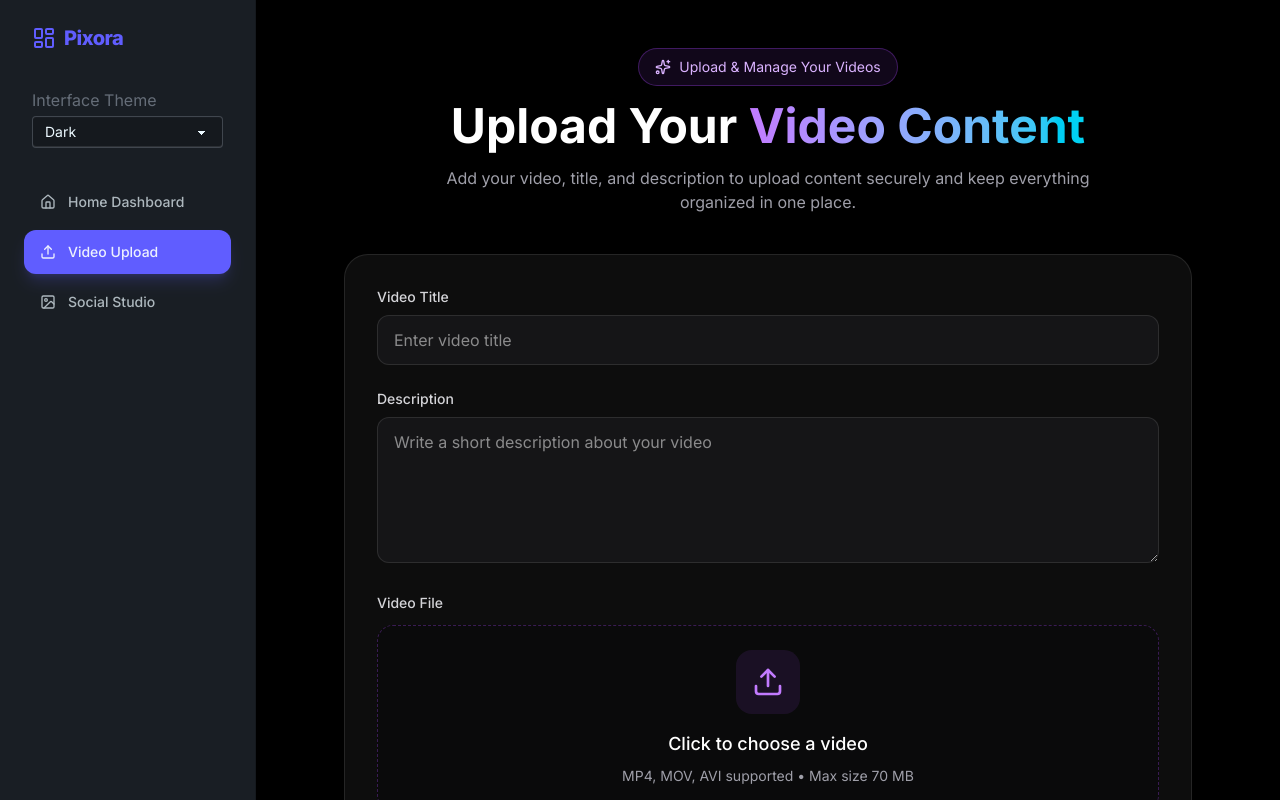
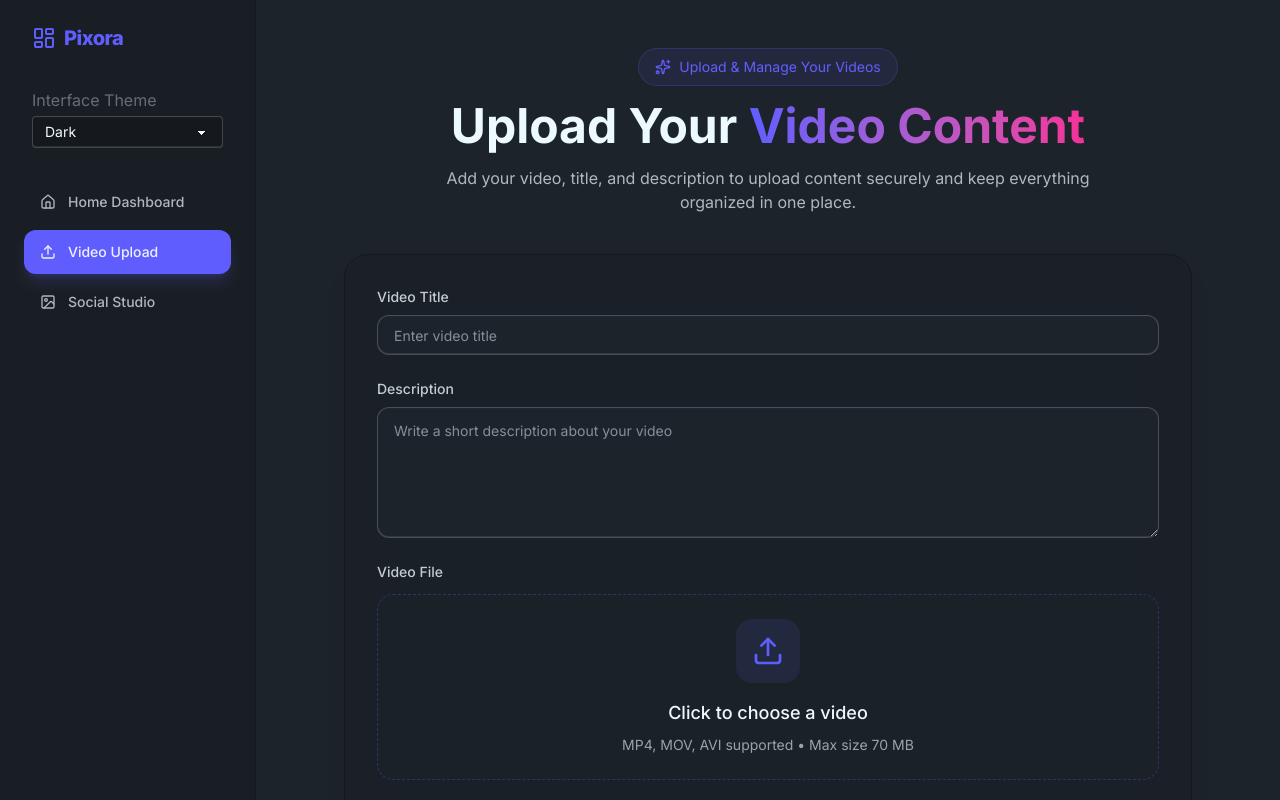
Before and after one commit to Shreyavaishya/firstsaasproject, a Next.js app: page /video-upload in a window 1280 px wide. Shown: the top 800 px of the page. Built offline with nearby package versions, Linux system fonts and the light colour scheme.

Commit message:
sync theme with vdo and social share

```diff
--- a/app/(app)/layout.tsx
+++ b/app/(app)/layout.tsx
@@ -2,8 +2,14 @@
 import React, { useState, useEffect } from 'react'
 import Link from 'next/link'
 import { usePathname } from 'next/navigation'
-import { UserButton } from '@clerk/nextjs'
+import dynamic from 'next/dynamic'
 import { Video, Image, Upload, Home, LayoutDashboard } from 'lucide-react'
+
+// 🚀 Dynamically load your Client Wrapper Button to eliminate Hydration errors
+const ClientUserButton = dynamic(() => import('@/components/ClientUserButton'), {
+  ssr: false,
+  loading: () => <div className="h-8 w-8 animate-pulse rounded-full bg-base-300" />,
+});
 
 // 🎨 List of popular themes to display in your dropdown menu
 const AVAILABLE_THEMES = [
@@ -46,7 +52,7 @@ export default function AppLayout({
     <div className="flex min-h-screen bg-base-100 text-base-content" data-theme={theme}>
 
       {/* 🔹 Left Navigation Sidebar */}
-      <aside className="w-64 border-r border-base-300 bg-base-200 p-6 flex flex-col justify-between hidden md:flex">
+      <aside className="w-64 border-r border-base-300 bg-base-200 p-6 flex flex-col justify-between md:flex">
         <div className="space-y-8">
 
           {/* Branding Header */}
@@ -102,7 +108,8 @@ export default function AppLayout({
             <span className="text-xs opacity-50">Workspace</span>
             <span className="text-sm font-semibold">Creator Panel</span>
           </div>
-          <UserButton />
+          {/* Swapped with the safe dynamic client component */}
+          <ClientUserButton />
         </div>
       </aside>
 
@@ -110,7 +117,8 @@ export default function AppLayout({
       <div className="flex-1 flex flex-col min-w-0">
         <header className="md:hidden flex justify-between items-center bg-base-200 p-4 border-b border-base-300">
           <span className="text-lg font-extrabold text-primary">Pixora</span>
-          <UserButton />
+          {/* Swapped with the safe dynamic client component */}
+          <ClientUserButton />
         </header>
 
         <main className="flex-1 overflow-y-auto">
--- a/app/(app)/social-share/page.tsx
+++ b/app/(app)/social-share/page.tsx
@@ -94,49 +94,51 @@ export default function SocialShare() {
   };
 
   return (
-    <main className="min-h-screen bg-black text-white">
-      {/* background glow */}
-      <div className="absolute inset-0 -z-10 overflow-hidden">
-        <div className="absolute top-20 left-1/2 h-72 w-72 -translate-x-1/2 rounded-full bg-purple-600/20 blur-3xl" />
-        <div className="absolute bottom-10 right-10 h-64 w-64 rounded-full bg-cyan-500/10 blur-3xl" />
+    // Swapped bg-black text-white for dynamic semantic classes
+    <main className="min-h-screen bg-base-100 text-base-content relative">
+      {/* Background glow utilizing theme variables */}
+      <div className="absolute inset-0 -z-10 overflow-hidden pointer-events-none">
+        <div className="absolute top-20 left-1/2 h-72 w-72 -translate-x-1/2 rounded-full bg-primary/10 blur-3xl" />
+        <div className="absolute bottom-10 right-10 h-64 w-64 rounded-full bg-secondary/10 blur-3xl" />
       </div>
 
       <div className="mx-auto max-w-5xl px-6 py-12">
         {/* Heading */}
         <div className="mb-10 text-center">
-          <div className="mb-4 inline-flex items-center rounded-full border border-purple-500/30 bg-purple-500/10 px-4 py-2 text-sm text-purple-300">
+          <div className="mb-4 inline-flex items-center rounded-full border border-primary/20 bg-primary/10 px-4 py-2 text-sm text-primary">
             <Sparkles className="mr-2 h-4 w-4" />
             Social Media Image Creator
           </div>
 
           <h1 className="text-4xl font-bold md:text-5xl">
             Create Perfect{" "}
-            <span className="bg-linear-to-r from-purple-400 to-cyan-400 bg-clip-text text-transparent">
+            <span className="bg-gradient-to-r from-primary to-secondary bg-clip-text text-transparent">
               Social Media Images
             </span>
           </h1>
 
-          <p className="mx-auto mt-4 max-w-2xl text-zinc-400">
+          <p className="mx-auto mt-4 max-w-2xl opacity-70">
             Upload your image, choose the platform format, and instantly generate
             optimized versions for Instagram, Twitter, Facebook, and more.
           </p>
         </div>
 
-        <div className="rounded-3xl border border-white/10 bg-white/5 p-8 shadow-2xl backdrop-blur-xl">
+        {/* Outer panel card using base-200 */}
+        <div className="rounded-3xl border border-base-300 bg-base-200/50 p-8 shadow-2xl backdrop-blur-xl">
           {/* Upload section */}
           <div>
             <h2 className="mb-4 text-2xl font-semibold">Upload an Image</h2>
 
-            <div className="rounded-2xl border border-dashed border-purple-500/30 bg-zinc-950/60 p-6 transition hover:border-purple-400">
+            <div className="rounded-2xl border border-dashed border-primary/30 bg-base-100/60 p-6 transition hover:border-primary">
               <label className="flex cursor-pointer flex-col items-center justify-center text-center">
-                <div className="mb-4 rounded-2xl bg-purple-500/10 p-4">
-                  <Upload className="h-8 w-8 text-purple-400" />
+                <div className="mb-4 rounded-2xl bg-primary/10 p-4">
+                  <Upload className="h-8 w-8 text-primary" />
                 </div>
 
-                <p className="text-lg font-medium text-white">
+                <p className="text-lg font-medium">
                   Click to choose an image
                 </p>
-                <p className="mt-2 text-sm text-zinc-400">
+                <p className="mt-2 text-sm opacity-60">
                   JPG, PNG, WEBP supported
                 </p>
 
@@ -151,10 +153,10 @@ export default function SocialShare() {
 
             {isUploading && (
               <div className="mt-6">
-                <div className="h-2 w-full overflow-hidden rounded-full bg-zinc-800">
-                  <div className="h-full animate-pulse rounded-full bg-linear-to-r from-purple-500 to-cyan-500" />
+                <div className="h-2 w-full overflow-hidden rounded-full bg-base-300">
+                  <div className="h-full animate-pulse rounded-full bg-gradient-to-r from-primary to-secondary" />
                 </div>
-                <p className="mt-2 text-sm text-zinc-400">Uploading image...</p>
+                <p className="mt-2 text-sm opacity-60">Uploading image...</p>
               </div>
             )}
           </div>
@@ -168,14 +170,15 @@ export default function SocialShare() {
                   Select Social Media Format
                 </h2>
 
-                <label className="mb-2 block text-sm font-medium text-zinc-300">
+                <label className="mb-2 block text-sm font-medium opacity-80">
                   Choose a format
                 </label>
 
                 <div className="relative">
-                  <Crop className="absolute left-4 top-1/2 h-5 w-5 -translate-y-1/2 text-zinc-400" />
+                  <Crop className="absolute left-4 top-1/2 h-5 w-5 -translate-y-1/2 opacity-60" />
+                  {/* Using standard DaisyUI select class */}
                   <select
-                    className="w-full appearance-none rounded-xl border border-white/10 bg-zinc-900/80 py-3 pl-12 pr-4 text-white outline-none transition focus:border-purple-500 focus:ring-2 focus:ring-purple-500/30"
+                    className="select select-bordered w-full rounded-xl bg-base-100 py-3 pl-12 pr-4 outline-none transition focus:border-primary focus:ring-2 focus:ring-primary/20"
                     value={selectedFormat}
                     onChange={(e) =>
                       setSelectedFormat(e.target.value as SocialFormat)
@@ -189,23 +192,25 @@ export default function SocialShare() {
                   </select>
                 </div>
 
-                <div className="mt-6 rounded-2xl border border-white/10 bg-zinc-900/60 p-5">
+                {/* Sub-container box using clear layout depth splits */}
+                <div className="mt-6 rounded-2xl border border-base-300 bg-base-100 p-5">
                   <h3 className="mb-3 flex items-center gap-2 text-lg font-semibold">
-                    <ImageIcon className="h-5 w-5 text-cyan-400" />
+                    <ImageIcon className="h-5 w-5 text-secondary" />
                     Selected Output
                   </h3>
-                  <p className="text-zinc-300">{selectedFormat}</p>
-                  <p className="mt-2 text-sm text-zinc-400">
+                  <p className="font-medium">{selectedFormat}</p>
+                  <p className="mt-2 text-sm opacity-70">
                     Resolution: {socialFormats[selectedFormat].width} ×{" "}
                     {socialFormats[selectedFormat].height}
                   </p>
-                  <p className="text-sm text-zinc-400">
+                  <p className="text-sm opacity-70">
                     Aspect Ratio: {socialFormats[selectedFormat].aspectRatio}
                   </p>
                 </div>
 
+                {/* DaisyUI Button conversion */}
                 <button
-                  className="mt-6 flex w-full items-center justify-center gap-2 rounded-xl bg-linear-to-r from-purple-500 to-cyan-500 px-6 py-3 font-semibold text-white shadow-lg transition hover:scale-[1.01]"
+                  className="btn btn-primary mt-6 flex w-full items-center justify-center gap-2 rounded-xl text-white shadow-lg transition hover:scale-[1.01]"
                   onClick={handleDownload}
                 >
                   <Download className="h-5 w-5" />
@@ -217,19 +222,20 @@ export default function SocialShare() {
               <div>
                 <h3 className="mb-4 text-2xl font-semibold">Preview</h3>
 
-                <div className="relative flex min-h-80 items-center justify-center rounded-3xl border border-white/10 bg-zinc-950/70 p-4">
+                {/* Canvas card setup */}
+                <div className="relative flex min-h-80 items-center justify-center rounded-3xl border border-base-300 bg-base-100 p-4">
                   {isTransforming && (
-                    <div className="absolute inset-0 z-10 flex items-center justify-center rounded-3xl bg-black/50 backdrop-blur-sm">
+                    <div className="absolute inset-0 z-10 flex items-center justify-center rounded-3xl bg-base-300/50 backdrop-blur-sm">
                       <div className="flex flex-col items-center gap-3">
-                        <div className="h-10 w-10 animate-spin rounded-full border-4 border-zinc-700 border-t-purple-400"></div>
-                        <p className="text-sm text-zinc-300">
+                        <div className="h-10 w-10 animate-spin rounded-full border-4 border-base-200 border-t-primary"></div>
+                        <p className="text-sm opacity-80">
                           Transforming image...
                         </p>
                       </div>
                     </div>
                   )}
 
-                  <div className="overflow-hidden rounded-2xl border border-white/10 shadow-lg">
+                  <div className="overflow-hidden rounded-2xl border border-base-300 shadow-lg">
                     <CldImage
                       width={socialFormats[selectedFormat].width}
                       height={socialFormats[selectedFormat].height}
--- a/app/(app)/video-upload/page.tsx
+++ b/app/(app)/video-upload/page.tsx
@@ -51,82 +51,86 @@ function VideoUpload() {
   };
 
   return (
-    <main className="min-h-screen bg-black text-white">
-      {/* background glow */}
-      <div className="absolute inset-0 -z-10 overflow-hidden">
-        <div className="absolute top-20 left-1/2 h-72 w-72 -translate-x-1/2 rounded-full bg-purple-600/20 blur-3xl" />
-        <div className="absolute bottom-10 right-10 h-64 w-64 rounded-full bg-cyan-500/10 blur-3xl" />
+    // Changed bg-black text-white to dynamic semantic variables
+    <main className="min-h-screen bg-base-100 text-base-content relative">
+      {/* Background glow adapts softly to themes using opacity */}
+      <div className="absolute inset-0 -z-10 overflow-hidden pointer-events-none">
+        <div className="absolute top-20 left-1/2 h-72 w-72 -translate-x-1/2 rounded-full bg-primary/10 blur-3xl" />
+        <div className="absolute bottom-10 right-10 h-64 w-64 rounded-full bg-secondary/10 blur-3xl" />
       </div>
 
       <div className="mx-auto max-w-4xl px-6 py-12">
-        {/* heading */}
+        {/* Heading */}
         <div className="mb-10 text-center">
-          <div className="mb-4 inline-flex items-center rounded-full border border-purple-500/30 bg-purple-500/10 px-4 py-2 text-sm text-purple-300">
+          <div className="mb-4 inline-flex items-center rounded-full border border-primary/20 bg-primary/10 px-4 py-2 text-sm text-primary">
             <Sparkles className="mr-2 h-4 w-4" />
             Upload & Manage Your Videos
           </div>
 
           <h1 className="text-4xl font-bold md:text-5xl">
             Upload Your{" "}
-            <span className="bg-linear-to-r from-purple-400 to-cyan-400 bg-clip-text text-transparent">
+            <span className="bg-linear-to-r from-primary to-secondary bg-clip-text text-transparent">
               Video Content
             </span>
           </h1>
 
-          <p className="mx-auto mt-4 max-w-2xl text-zinc-400">
+          {/* Muted content description color */}
+          <p className="mx-auto mt-4 max-w-2xl opacity-70">
             Add your video, title, and description to upload content securely and
             keep everything organized in one place.
           </p>
         </div>
 
-        {/* upload card */}
-        <div className="rounded-3xl border border-white/10 bg-white/5 p-8 shadow-2xl backdrop-blur-xl">
+        {/* Card wrapper uses bg-base-200 for layered depth */}
+        <div className="rounded-3xl border border-base-300 bg-base-200/50 p-8 shadow-xl backdrop-blur-xl">
           <form onSubmit={handleSubmit} className="space-y-6">
             {/* Title */}
             <div>
-              <label className="mb-2 block text-sm font-medium text-zinc-300">
+              <label className="mb-2 block text-sm font-medium opacity-80">
                 Video Title
               </label>
+              {/* Using native DaisyUI input styling for flawless theme adaptation */}
               <input
                 type="text"
                 value={title}
                 onChange={(e) => setTitle(e.target.value)}
                 placeholder="Enter video title"
-                className="w-full rounded-xl border border-white/10 bg-zinc-900/80 px-4 py-3 text-white outline-none transition focus:border-purple-500 focus:ring-2 focus:ring-purple-500/30"
+                className="input input-bordered w-full rounded-xl bg-base-100 px-4 py-3 outline-none transition focus:border-primary focus:ring-2 focus:ring-primary/20"
                 required
               />
             </div>
 
             {/* Description */}
             <div>
-              <label className="mb-2 block text-sm font-medium text-zinc-300">
+              <label className="mb-2 block text-sm font-medium opacity-80">
                 Description
               </label>
+              {/* Using native DaisyUI textarea styling */}
               <textarea
                 value={description}
                 onChange={(e) => setDescription(e.target.value)}
                 placeholder="Write a short description about your video"
                 rows={5}
-                className="w-full rounded-xl border border-white/10 bg-zinc-900/80 px-4 py-3 text-white outline-none transition focus:border-cyan-500 focus:ring-2 focus:ring-cyan-500/30"
+                className="textarea textarea-bordered w-full rounded-xl bg-base-100 px-4 py-3 outline-none transition focus:border-secondary focus:ring-2 focus:ring-secondary/20"
               />
             </div>
 
             {/* File Upload */}
             <div>
-              <label className="mb-3 block text-sm font-medium text-zinc-300">
+              <label className="mb-3 block text-sm font-medium opacity-80">
                 Video File
               </label>
 
-              <div className="rounded-2xl border border-dashed border-purple-500/30 bg-zinc-950/60 p-6 transition hover:border-purple-400">
+              <div className="rounded-2xl border border-dashed border-primary/30 bg-base-100/60 p-6 transition hover:border-primary">
                 <label className="flex cursor-pointer flex-col items-center justify-center text-center">
-                  <div className="mb-4 rounded-2xl bg-purple-500/10 p-4">
-                    <Upload className="h-8 w-8 text-purple-400" />
+                  <div className="mb-4 rounded-2xl bg-primary/10 p-4">
+                    <Upload className="h-8 w-8 text-primary" />
                   </div>
 
-                  <p className="text-lg font-medium text-white">
+                  <p className="text-lg font-medium">
                     Click to choose a video
                   </p>
-                  <p className="mt-2 text-sm text-zinc-400">
+                  <p className="mt-2 text-sm opacity-60">
                     MP4, MOV, AVI supported • Max size 70 MB
                   </p>
 
@@ -141,16 +145,16 @@ function VideoUpload() {
 
                 {/* Selected file preview */}
                 {file && (
-                  <div className="mt-6 rounded-2xl border border-white/10 bg-white/5 p-4">
+                  <div className="mt-6 rounded-2xl border border-base-300 bg-base-200 p-4">
                     <div className="flex items-center gap-3">
-                      <div className="rounded-xl bg-cyan-500/10 p-3">
-                        <FileVideo className="h-6 w-6 text-cyan-400" />
+                      <div className="rounded-xl bg-secondary/10 p-3">
+                        <FileVideo className="h-6 w-6 text-secondary" />
                       </div>
                       <div className="min-w-0">
-                        <p className="truncate font-medium text-white">
+                        <p className="truncate font-medium">
                           {file.name}
                         </p>
-                        <p className="text-sm text-zinc-400">
+                        <p className="text-sm opacity-60">
                           {(file.size / (1024 * 1024)).toFixed(2)} MB
                         </p>
                       </div>
@@ -160,11 +164,11 @@ function VideoUpload() {
               </div>
             </div>
 
-            {/* Upload button */}
+            {/* Dynamic Button utilizing DaisyUI classes */}
             <button
               type="submit"
               disabled={isUploading}
-              className="flex w-full items-center justify-center gap-2 rounded-xl bg-linear-to-r from-purple-500 to-cyan-500 px-6 py-3 font-semibold text-white shadow-lg transition hover:scale-[1.01] disabled:cursor-not-allowed disabled:opacity-70"
+              className="btn btn-primary w-full gap-2 rounded-xl text-white shadow-lg transition hover:scale-[1.01] disabled:cursor-not-allowed disabled:opacity-70"
             >
               {isUploading ? (
                 <>
--- /dev/null
+++ b/components/ClientUserButton.tsx
@@ -0,0 +1,6 @@
+"use client";
+import { UserButton } from "@clerk/nextjs";
+
+export default function ClientUserButton() {
+  return <UserButton />;
+}
--- a/components/landing/CTA.tsx
+++ b/components/landing/CTA.tsx
@@ -13,7 +13,7 @@ export default function CTA() {
       transition={{ duration: 0.6 }}
       className="mx-auto max-w-7xl px-6 py-20"
     >
-      <div className="relative overflow-hidden rounded-3xl border border-white/10 bg-gradient-to-r from-purple-600/20 via-zinc-900 to-cyan-600/20 p-10 text-center shadow-2xl backdrop-blur">
+      <div className="relative overflow-hidden rounded-3xl border border-white/10 bg-linear-to-r from-purple-600/20 via-zinc-900 to-cyan-600/20 p-10 text-center shadow-2xl backdrop-blur">
 
         {/* glow effect */}
         <div className="absolute -top-20 left-1/2 h-72 w-72 -translate-x-1/2 rounded-full bg-purple-500/20 blur-3xl" />
@@ -31,7 +31,7 @@ export default function CTA() {
 
             <Link
               href="/video-upload"
-              className="rounded-xl bg-gradient-to-r from-purple-500 to-cyan-500 px-6 py-3 font-semibold text-white shadow-lg transition hover:scale-105 hover:shadow-purple-500/30"
+              className="rounded-xl bg-linear-to-r from-purple-500 to-cyan-500 px-6 py-3 font-semibold text-white shadow-lg transition hover:scale-105 hover:shadow-purple-500/30"
             >
               Upload Now
             </Link>
--- a/components/landing/Footer.tsx
+++ b/components/landing/Footer.tsx
@@ -4,7 +4,7 @@ export default function Footer() {
       <div className="mx-auto flex max-w-7xl flex-col items-center justify-between gap-4 text-sm text-zinc-400 md:flex-row">
         <p>© 2026 Pixora. All rights reserved.</p>
 
-        <div className="flex gap-6">
+        {/* <div className="flex gap-6">
           <a href="#features" className="hover:text-white">
             Features
           </a>
@@ -14,7 +14,7 @@ export default function Footer() {
           <a href="#upload" className="hover:text-white">
             Upload
           </a>
-        </div>
+        </div> */}
       </div>
     </footer>
   );
```
